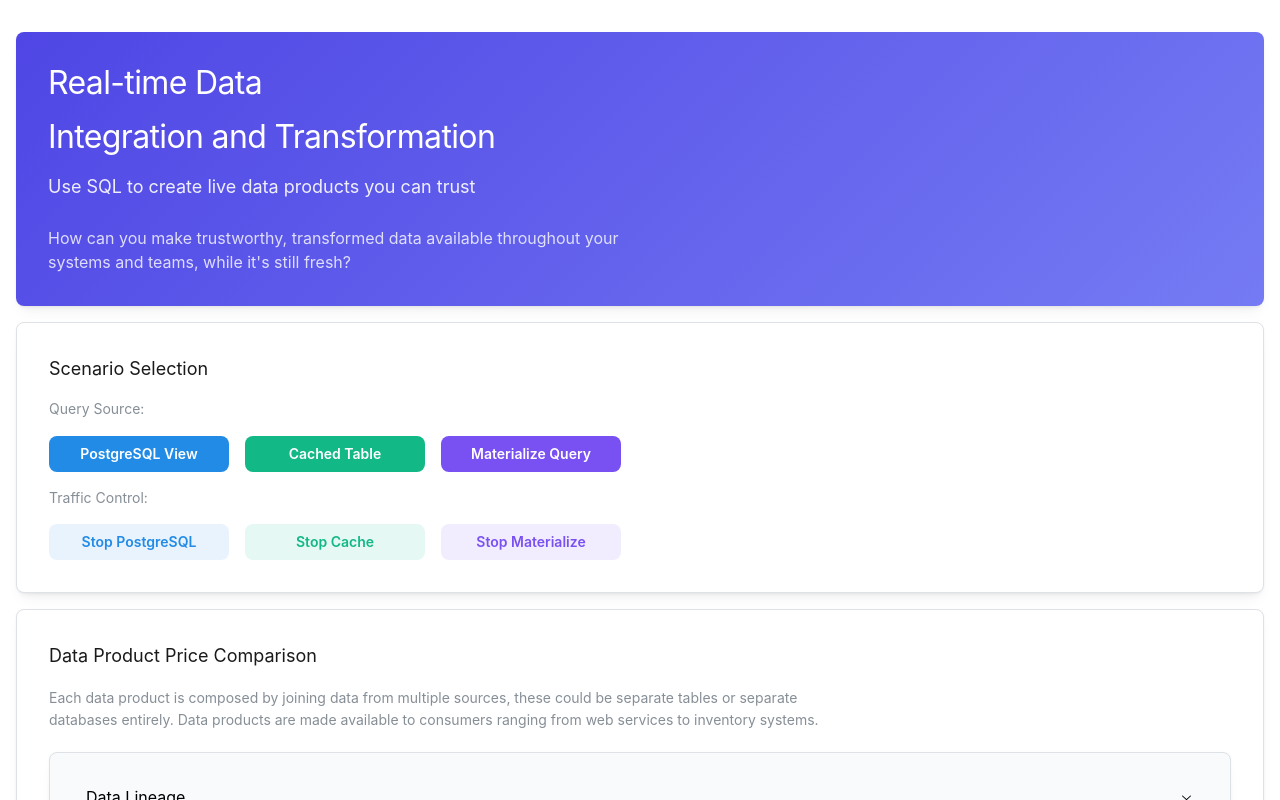
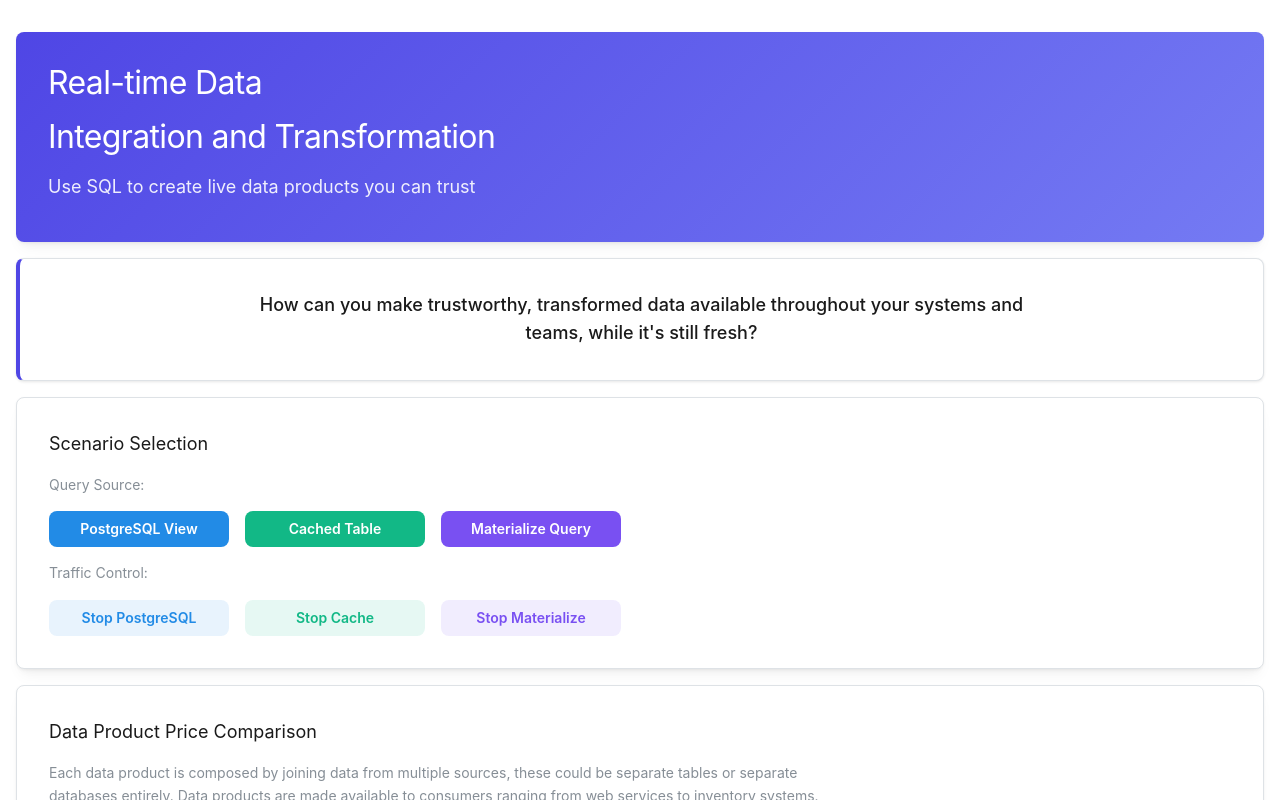
Before and after one commit to nstewart/freshmart-evolution, a React (Vite) app in the folder frontend/: page / in a window 1280 px wide. Shown: the top 800 px of the page. Built offline with nearby package versions, Linux system fonts and the light colour scheme; no server answers.

Commit message:
ux fixes

```diff
--- a/frontend/src/App.jsx
+++ b/frontend/src/App.jsx
@@ -590,12 +590,33 @@
                   <Text size="lg" style={{ color: 'rgba(255, 255, 255, 0.9)', marginBottom: '0.5rem' }}>
                     Use SQL to create live data products you can trust
                   </Text>
-                  <Text size="md" style={{ color: 'rgba(255, 255, 255, 0.8)', maxWidth: '600px', lineHeight: 1.5 }}>
-                    How can you make trustworthy, transformed data available throughout your systems and teams, while it's still fresh?
-                  </Text>
                 </Stack>
               </Grid.Col>
             </Grid>
+          </Paper>
+
+          <Paper p="xl" withBorder style={{
+            backgroundColor: 'white',
+            borderLeft: '4px solid #4f46e5',
+            boxShadow: '0 1px 3px rgba(0,0,0,0.1)'
+          }}>
+            <Group>
+              <div style={{ flex: 1 }}>
+                <Text
+                  size="lg"
+                  style={{
+                    color: '#1a1a1a',
+                    lineHeight: 1.6,
+                    fontWeight: 500,
+                    maxWidth: '800px',
+                    margin: '0 auto',
+                    textAlign: 'center'
+                  }}
+                >
+                  How can you make trustworthy, transformed data available throughout your systems and teams, while it's still fresh?
+                </Text>
+              </div>
+            </Group>
           </Paper>
 
           <Paper p="xl" className="hover-card">
```
